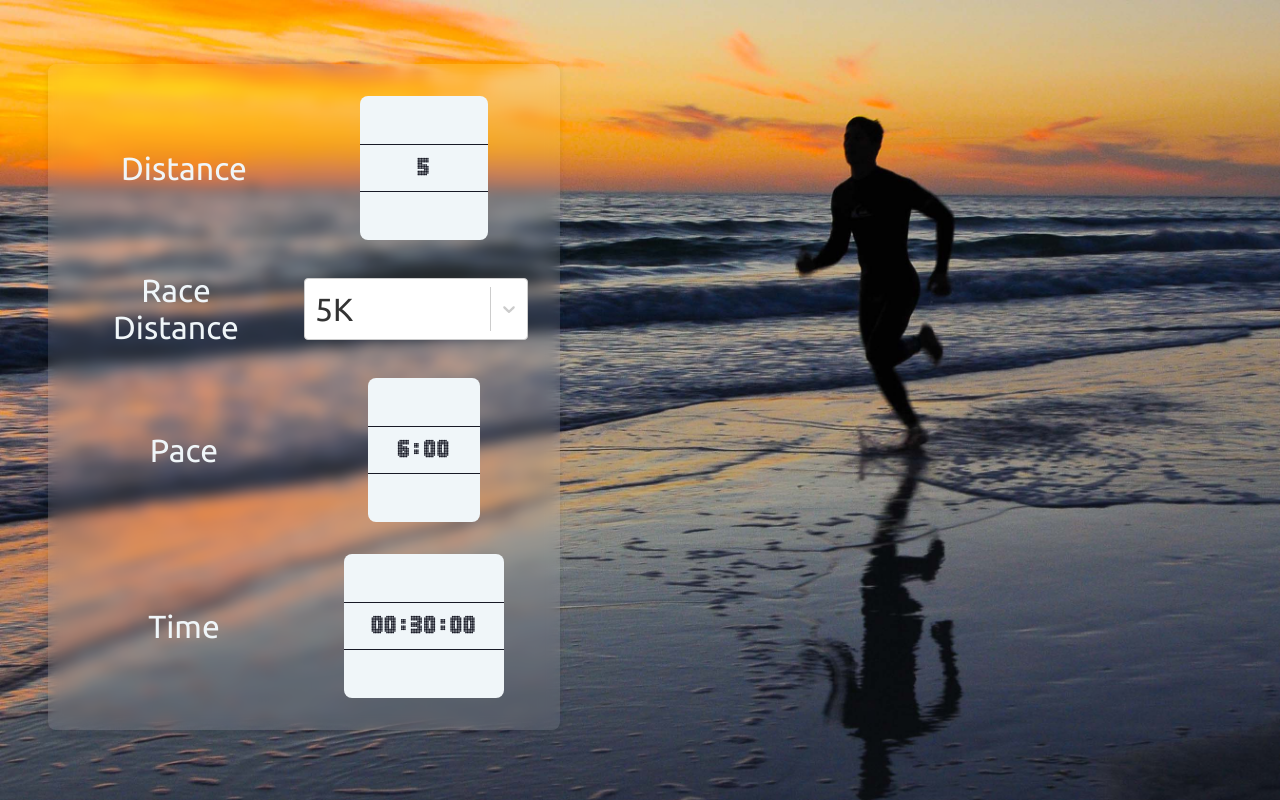
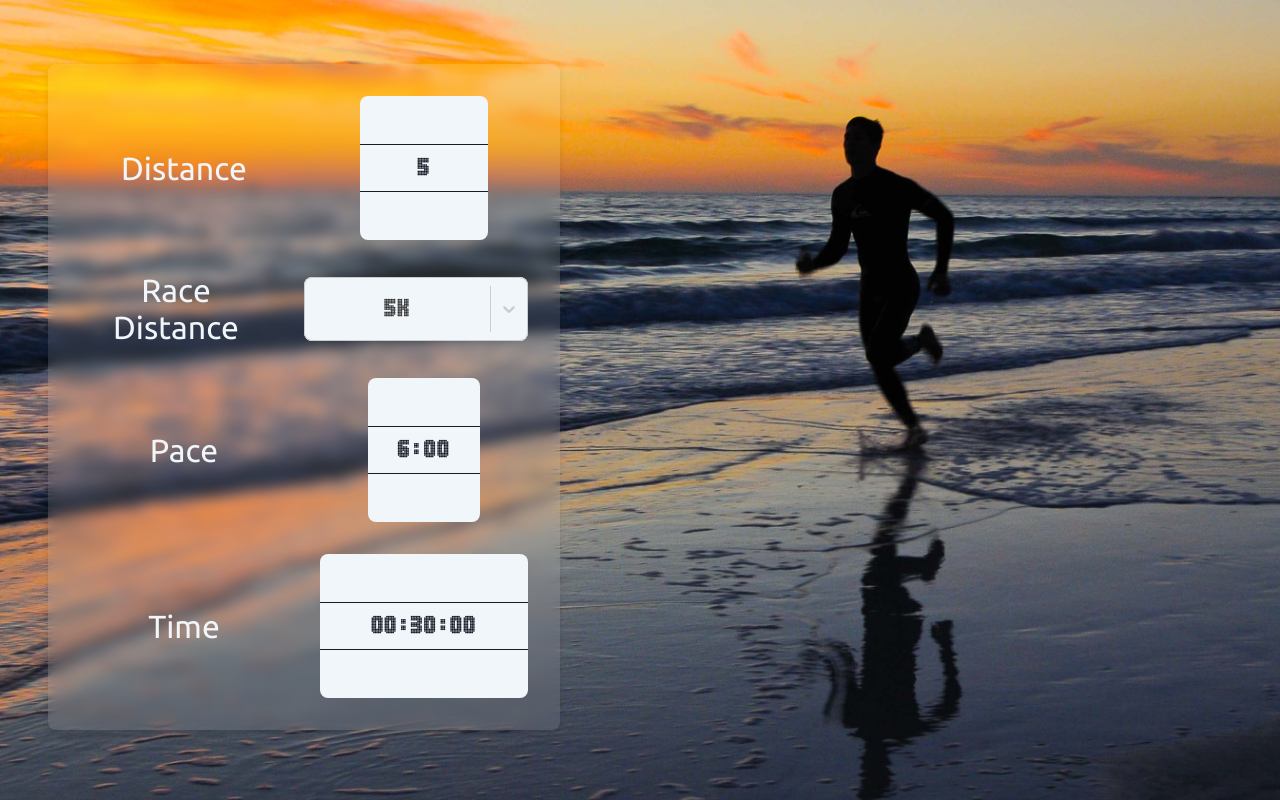
Before and after one commit to sophocles99/pace, a React (Vite) app: page / in a window 1280 px wide. Built offline with nearby package versions, Linux system fonts and the light colour scheme; some icons are missing.

Commit message:
add styling to React-Select component

```diff
--- a/src/App.css
+++ b/src/App.css
@@ -64,7 +64,6 @@ label {
 }
 
 .input-block {
-  border-radius: 0.5rem;
   display: flex;
   flex-direction: column;
 }
@@ -82,11 +81,11 @@ label {
 }
 
 .input-block.time {
-  width: 10rem;
+  width: 10 rem;
 }
 
 input,
-select {
+.select-container {
   width: 100%;
   margin: 0;
   border: none;
@@ -110,12 +109,10 @@ input {
   font-size: 2rem;
 }
 
-select {
+.select-container {
   height: 4rem;
   border-radius: 0.5rem;
-  font-size: 1.75rem;
-  line-height: 4rem;
-  padding: 50px;
+  font-size: 2rem;
 }
 
 option {
--- a/src/components/DistanceSelect.tsx
+++ b/src/components/DistanceSelect.tsx
@@ -1,5 +1,5 @@
 import { useEffect, useState } from "react";
-import Select from "react-select";
+import Select, { StylesConfig } from "react-select";
 import round from "../utils/round";
 
 type DistanceProps = {
@@ -46,6 +46,22 @@ export default function DistanceSelect({
     }
   };
 
+  const styles: StylesConfig = {
+    control: (defaultStyles) => ({
+      ...defaultStyles,
+      height: "4rem",
+      borderRadius: "0.5rem",
+      backgroundColor: "inherit",
+      caretColor: "transparent",
+    }),
+    option: (defaultStyles, { data, isSelected }) => {
+      if (isSelected) {
+        console.log(data, defaultStyles);
+      }
+      return { ...defaultStyles, backgroundColor: isSelected ? "var(--background)" : "var(--foreground)" };
+    },
+  };
+
   return (
     <section className="value-container">
       <div className="label-container">
@@ -54,10 +70,13 @@ export default function DistanceSelect({
       <div className="input-container">
         <div className="input-block distance-select">
           <Select
-            id="distanceSelect"
+            inputId="distanceSelect"
+            className="select-container"
             options={distanceOptions}
             onChange={handleChange}
             value={selectedDistance}
+            placeholder="Choose Race Distance"
+            styles={styles}
           />
         </div>
       </div>
```
